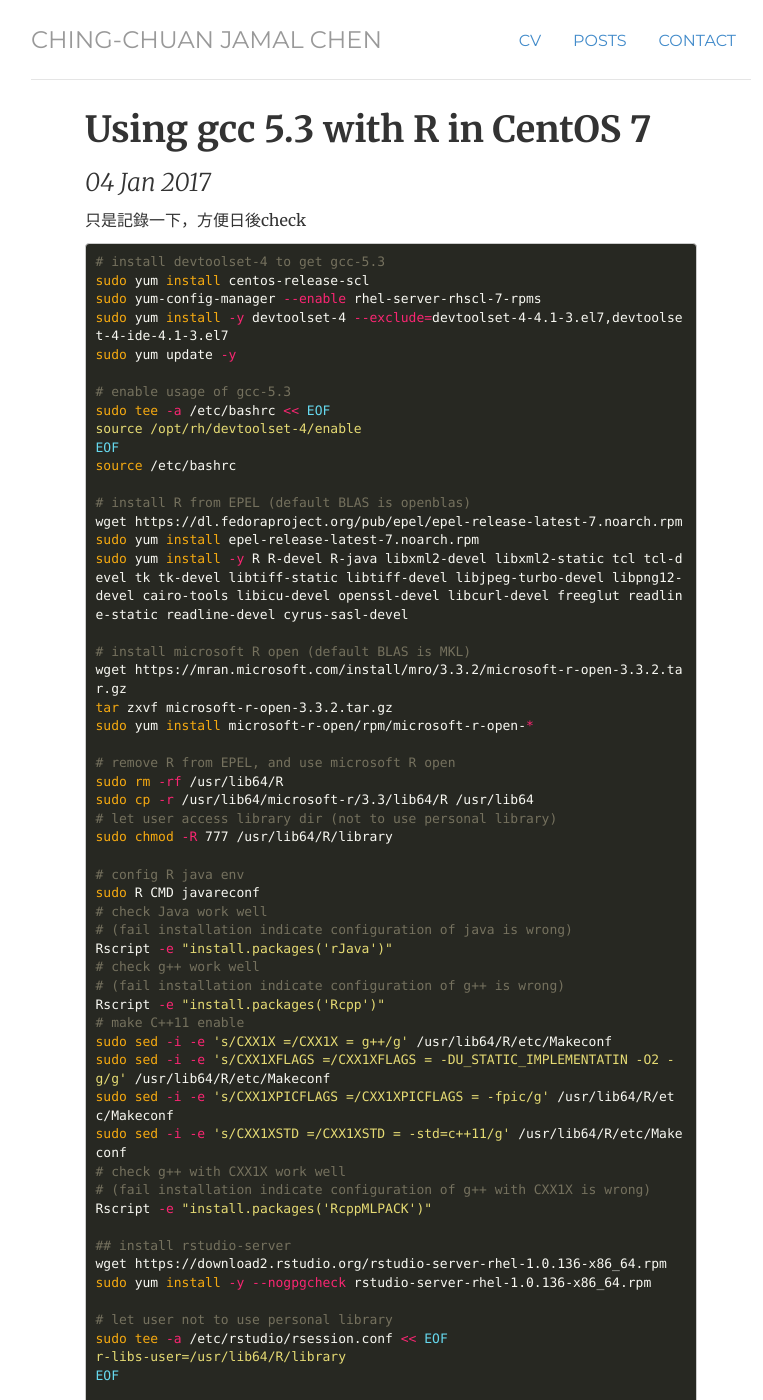
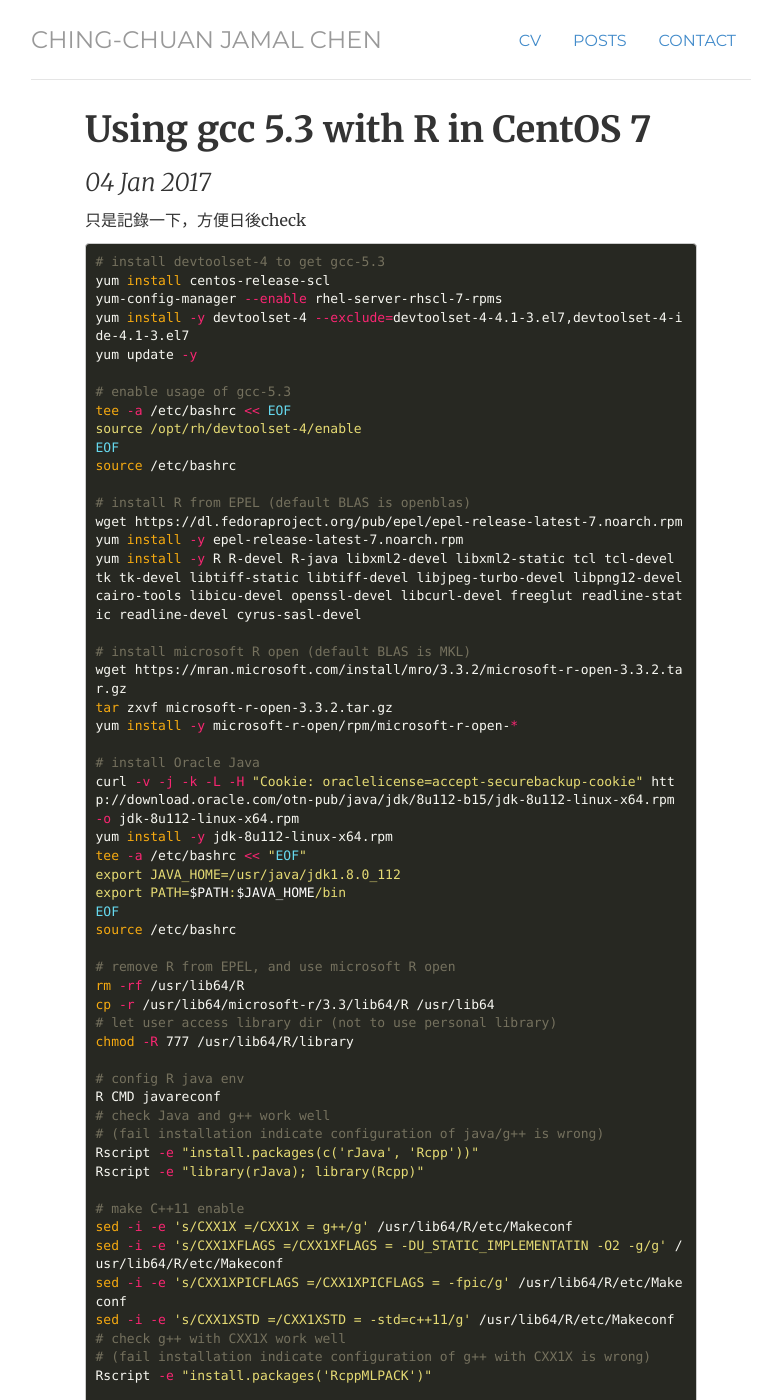
Before and after one commit to chengyucatch/chingchuan-chen.github.com, a Jekyll site: the page built from _posts/2017-01-04-using-gcc-5.3-with-R-in-centos-7.md, in a window 1280 px wide and 1400 px high. Shown: the whole window, without its empty margins (249-1012 px from the left). Built offline with Jekyll 4.4.1, drawn with Linux system fonts in a browser that asks for light colours; comment, search, counter and statistics services are not loaded; some of the changed text lies outside the part shown.

Commit message:
new post

````diff
--- a/_posts/2017-01-04-using-gcc-5.3-with-R-in-centos-7.md
+++ b/_posts/2017-01-04-using-gcc-5.3-with-R-in-centos-7.md
@@ -7,68 +7,88 @@
 
 ``` bash
 # install devtoolset-4 to get gcc-5.3
-sudo yum install centos-release-scl
-sudo yum-config-manager --enable rhel-server-rhscl-7-rpms
-sudo yum install -y devtoolset-4 --exclude=devtoolset-4-4.1-3.el7,devtoolset-4-ide-4.1-3.el7
-sudo yum update -y
+yum install centos-release-scl
+yum-config-manager --enable rhel-server-rhscl-7-rpms
+yum install -y devtoolset-4 --exclude=devtoolset-4-4.1-3.el7,devtoolset-4-ide-4.1-3.el7
+yum update -y
 
 # enable usage of gcc-5.3
-sudo tee -a /etc/bashrc << EOF
+tee -a /etc/bashrc << EOF
 source /opt/rh/devtoolset-4/enable
 EOF
 source /etc/bashrc
 
 # install R from EPEL (default BLAS is openblas)
 wget https://dl.fedoraproject.org/pub/epel/epel-release-latest-7.noarch.rpm
-sudo yum install epel-release-latest-7.noarch.rpm
-sudo yum install -y R R-devel R-java libxml2-devel libxml2-static tcl tcl-devel tk tk-devel libtiff-static libtiff-devel libjpeg-turbo-devel libpng12-devel cairo-tools libicu-devel openssl-devel libcurl-devel freeglut readline-static readline-devel cyrus-sasl-devel
+yum install -y epel-release-latest-7.noarch.rpm
+yum install -y R R-devel R-java libxml2-devel libxml2-static tcl tcl-devel tk tk-devel libtiff-static libtiff-devel libjpeg-turbo-devel libpng12-devel cairo-tools libicu-devel openssl-devel libcurl-devel freeglut readline-static readline-devel cyrus-sasl-devel
 
 # install microsoft R open (default BLAS is MKL)
 wget https://mran.microsoft.com/install/mro/3.3.2/microsoft-r-open-3.3.2.tar.gz
 tar zxvf microsoft-r-open-3.3.2.tar.gz
-sudo yum install microsoft-r-open/rpm/microsoft-r-open-*
+yum install -y microsoft-r-open/rpm/microsoft-r-open-*
+
+# install Oracle Java
+curl -v -j -k -L -H "Cookie: oraclelicense=accept-securebackup-cookie" http://download.oracle.com/otn-pub/java/jdk/8u112-b15/jdk-8u112-linux-x64.rpm -o jdk-8u112-linux-x64.rpm
+yum install -y jdk-8u112-linux-x64.rpm
+tee -a /etc/bashrc << "EOF"
+export JAVA_HOME=/usr/java/jdk1.8.0_112
+export PATH=$PATH:$JAVA_HOME/bin
+EOF
+source /etc/bashrc
 
 # remove R from EPEL, and use microsoft R open
-sudo rm -rf /usr/lib64/R
-sudo cp -r /usr/lib64/microsoft-r/3.3/lib64/R /usr/lib64
+rm -rf /usr/lib64/R
+cp -r /usr/lib64/microsoft-r/3.3/lib64/R /usr/lib64
 # let user access library dir (not to use personal library)
-sudo chmod -R 777 /usr/lib64/R/library
+chmod -R 777 /usr/lib64/R/library
 
 # config R java env
-sudo R CMD javareconf
-# check Java work well
-# (fail installation indicate configuration of java is wrong)
-Rscript -e "install.packages('rJava')"
-# check g++ work well
-# (fail installation indicate configuration of g++ is wrong)
-Rscript -e "install.packages('Rcpp')"
+R CMD javareconf
+# check Java and g++ work well
+# (fail installation indicate configuration of java/g++ is wrong)
+Rscript -e "install.packages(c('rJava', 'Rcpp'))"
+Rscript -e "library(rJava); library(Rcpp)"
+
 # make C++11 enable
-sudo sed -i -e 's/CXX1X =/CXX1X = g++/g' /usr/lib64/R/etc/Makeconf
-sudo sed -i -e 's/CXX1XFLAGS =/CXX1XFLAGS = -DU_STATIC_IMPLEMENTATIN -O2 -g/g' /usr/lib64/R/etc/Makeconf
-sudo sed -i -e 's/CXX1XPICFLAGS =/CXX1XPICFLAGS = -fpic/g' /usr/lib64/R/etc/Makeconf
-sudo sed -i -e 's/CXX1XSTD =/CXX1XSTD = -std=c++11/g' /usr/lib64/R/etc/Makeconf
+sed -i -e 's/CXX1X =/CXX1X = g++/g' /usr/lib64/R/etc/Makeconf
+sed -i -e 's/CXX1XFLAGS =/CXX1XFLAGS = -DU_STATIC_IMPLEMENTATIN -O2 -g/g' /usr/lib64/R/etc/Makeconf
+sed -i -e 's/CXX1XPICFLAGS =/CXX1XPICFLAGS = -fpic/g' /usr/lib64/R/etc/Makeconf
+sed -i -e 's/CXX1XSTD =/CXX1XSTD = -std=c++11/g' /usr/lib64/R/etc/Makeconf
 # check g++ with CXX1X work well
 # (fail installation indicate configuration of g++ with CXX1X is wrong)
 Rscript -e "install.packages('RcppMLPACK')"
 
 ## install rstudio-server
 wget https://download2.rstudio.org/rstudio-server-rhel-1.0.136-x86_64.rpm
-sudo yum install -y --nogpgcheck rstudio-server-rhel-1.0.136-x86_64.rpm
+yum install -y --nogpgcheck rstudio-server-rhel-1.0.136-x86_64.rpm
 
 # let user not to use personal library
-sudo tee -a /etc/rstudio/rsession.conf << EOF
+tee -a /etc/rstudio/rsession.conf << EOF
 r-libs-user=/usr/lib64/R/library
 EOF
 
 # start rstudio-server
-sudo systemctl enable rstudio-server
-sudo systemctl start rstudio-server
+systemctl enable rstudio-server
+systemctl start rstudio-server
 
 # open firewall
-sudo firewall-cmd --zone=public --add-port=8787/tcp --permanent
-sudo firewall-cmd --reload
+firewall-cmd --zone=public --add-port=8787/tcp --permanent
+firewall-cmd --reload
 ```
 
 只可惜在rstudio-server還沒找到方法可以用gcc-5.3
 
 rstudio-server上還是只能用default的gcc-4.8
+
+後來看到文章說，直接編譯安裝是比較快的方法：
+
+``` bash
+yum install libmpc-devel mpfr-devel gmp-devel zlib-devel gcc gcc-c++ gcc-gfortran glibc-devel
+wget ftp://ftp.mirrorservice.org/sites/sourceware.org/pub/gcc/releases/gcc-5.4.0/gcc-5.4.0.tar.gz
+tar zxvf gcc-5.4.0.tar.gz
+cd gcc-5.4.0
+./configure --prefix=/usr --with-system-zlib --disable-multilib --enable-languages=c,c++,fortran
+make -j 8
+make install
+```
````
